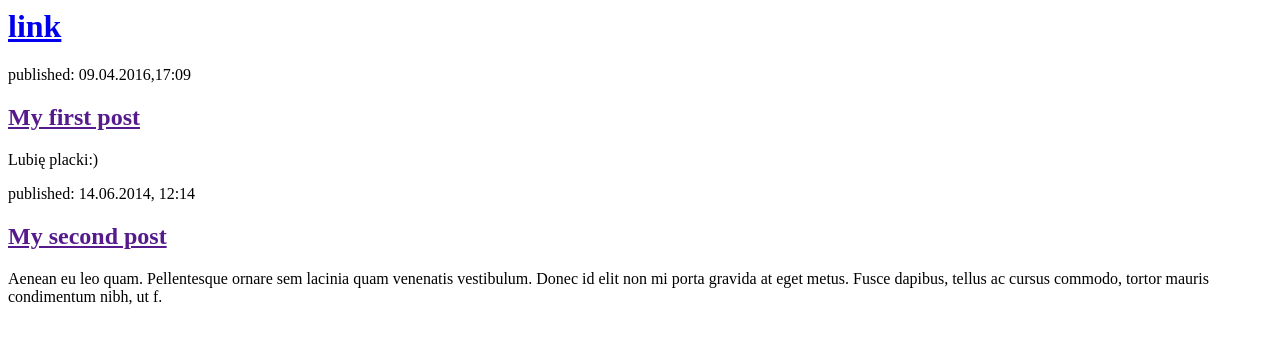
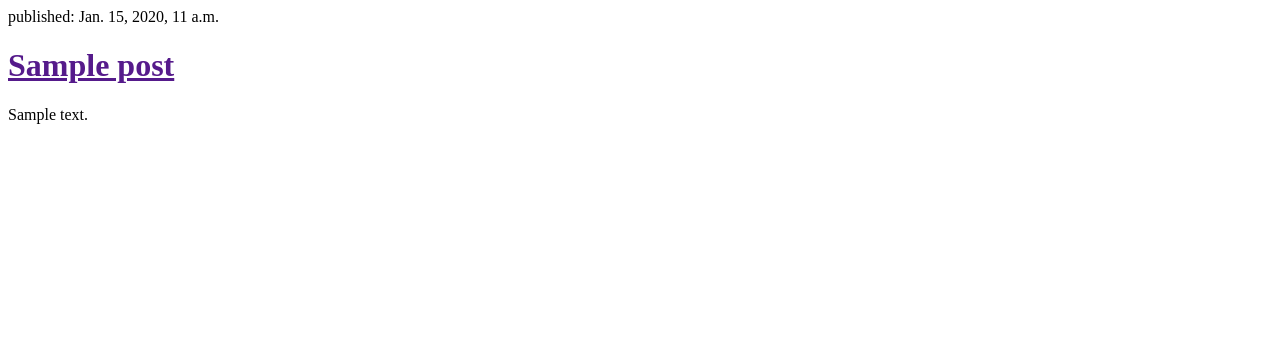
Before and after one commit to BreslauFille/my-first-blog, a Django app: template blog/templates/blog/post_list.html in a window 1280 px wide. Shown: the top 344 px of the page. Run offline with Django 3.2, Linux system fonts and the light colour scheme; the template is opened without the code that fills it: values that come from a table or form of the project are taken from there, others are empty; tables that the repository leaves empty hold one stand-in row (values such as "Sample post").

Commit message:
Modyfickacja szablonu, by pokazywał post z bazy danych

```diff
--- a/blog/templates/blog/post_list.html
+++ b/blog/templates/blog/post_list.html
@@ -3,20 +3,13 @@
     <title>Django Girls blog</title>
   </head>
   <body>
+
+{% for post in posts %}
     <div>
-      <h1><a href="http://djangogirls.org">link</a></h1>
-</div>
-<div>
-      <p>published: 09.04.2016,17:09</p>
-      <h2><a href="">My first post</a></h2>
-      <p>Lubię placki:)</p>
-
-</div>
-
-<div>
-  <p>published: 14.06.2014, 12:14</p>
-            <h2><a href="">My second post</a></h2>
-            <p>Aenean eu leo quam. Pellentesque ornare sem lacinia quam venenatis vestibulum. Donec id elit non mi porta gravida at eget metus. Fusce dapibus, tellus ac cursus commodo, tortor mauris condimentum nibh, ut f.</p>
-        </div>
+        <p>published: {{ post.published_date }}</p>
+        <h1><a href="">{{ post.title }}</a></h1>
+        <p>{{ post.text|linebreaks }}</p>
+    </div>
+{% endfor %}
 </body>
 </html>
--- a/blog/views.py
+++ b/blog/views.py
@@ -1,4 +1,7 @@
+from .models import Post
 from django.shortcuts import render
+from django.utils import timezone
 
 def post_list(request):
-    return render(request, 'blog/post_list.html', {})
+    posts = Post.objects.filter(published_date__lte=timezone.now()).order_by('published_date')
+    return render(request, 'blog/post_list.html', {'posts':posts})
```
